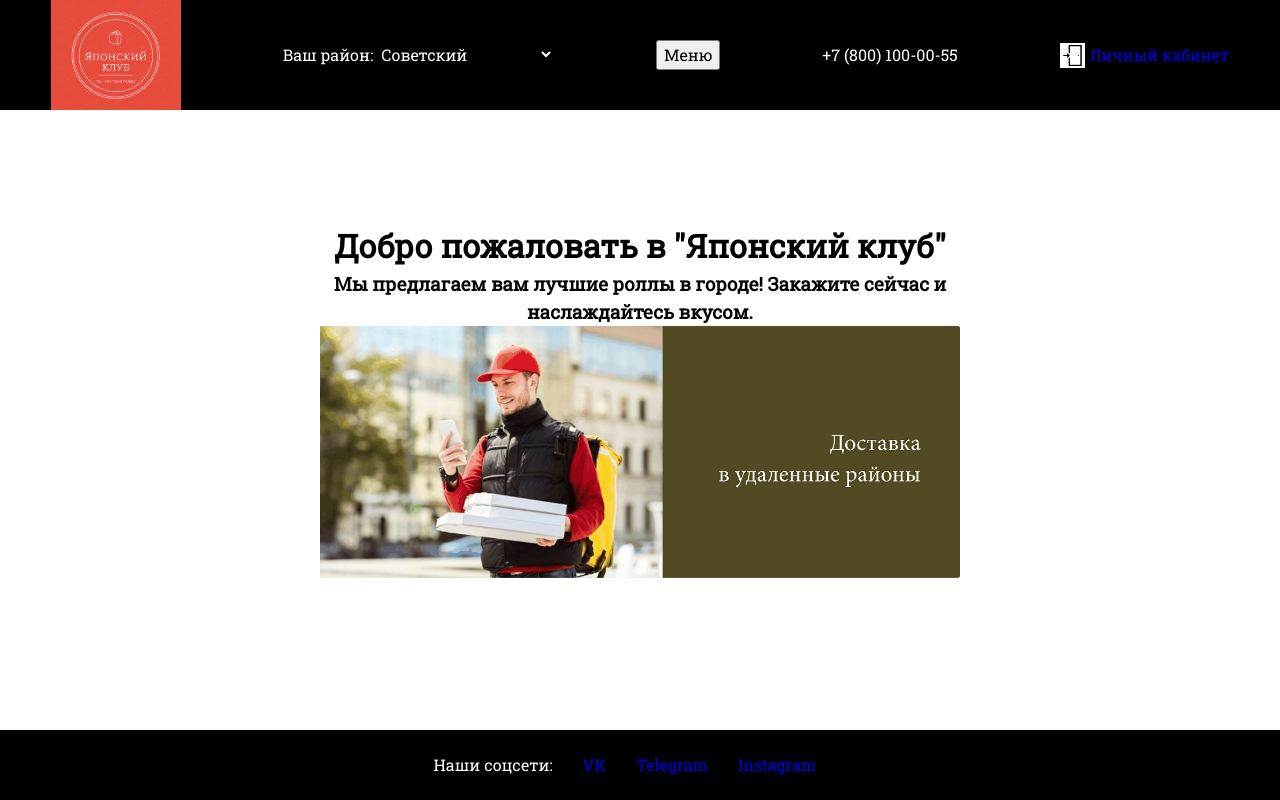
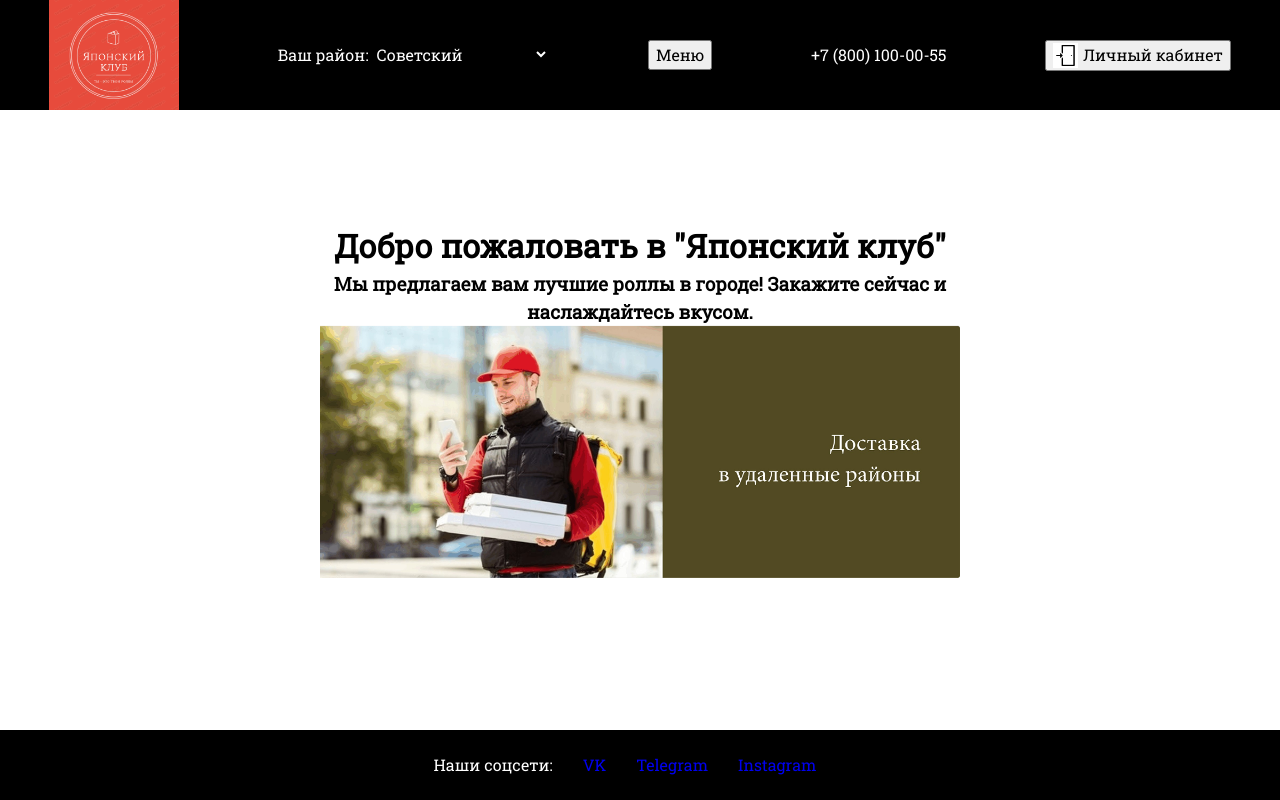
Before and after one commit to YaRockstar/Estore, a plain HTML site: page index.html in a window 1280 px wide. Drawn offline with Linux system fonts and the light colour scheme.

Commit message:
update: update contents of the header tag

```diff
--- a/assets/styles/style.css
+++ b/assets/styles/style.css
@@ -57,10 +57,6 @@ ul {
 }
 
 .content {
-  /* margin-top: 30px;
-  max-width: 1000px;
-  margin-left: auto;
-  margin-right: auto; */
   position: absolute;
   top: 50%;
   left: 50%;
--- a/index.html
+++ b/index.html
@@ -10,7 +10,6 @@
     <title>Роллы Казань</title>
   </head>
   <body>
-    <div class="container">
     <header class="header">
       <nav class="header__navbar">
         <ul class="header__list">
@@ -33,18 +32,14 @@
           </li>
           <li class="header__list__item">+7 (800) 100-00-55</li>
           <li class="header__list__item">
-              <a
-                href="./auth/auth.html"
-                target="_blank"
-                class="header__list__item__a header__list__item__a--auth"
-              >
+            <button class="header__auth-btn header__list__item__a--auth">
               <img
                 src="./assets/img/header/account.png"
                 alt="Войти"
                 class="header__list__item__login-icon"
               />
               Личный кабинет
-              </a>
+            </button>
           </li>
         </ul>
       </nav>
@@ -52,7 +47,7 @@
     <main class="content">
       <h1>Добро пожаловать в "Японский клуб"</h1>
       <h3>Мы предлагаем вам лучшие роллы в городе! Закажите сейчас и наслаждайтесь вкусом.</h3>
-        <div class="images">
+      <div class="main-image">
         <img src="assets/img/content/delivery.jpg" alt="Доставляем даже в удаленные районы" />
       </div>
     </main>
@@ -70,6 +65,5 @@
         </li>
       </ul>
     </footer>
-    </div>
   </body>
 </html>
```
Lines whose indentation alone changed are shown as unchanged.
